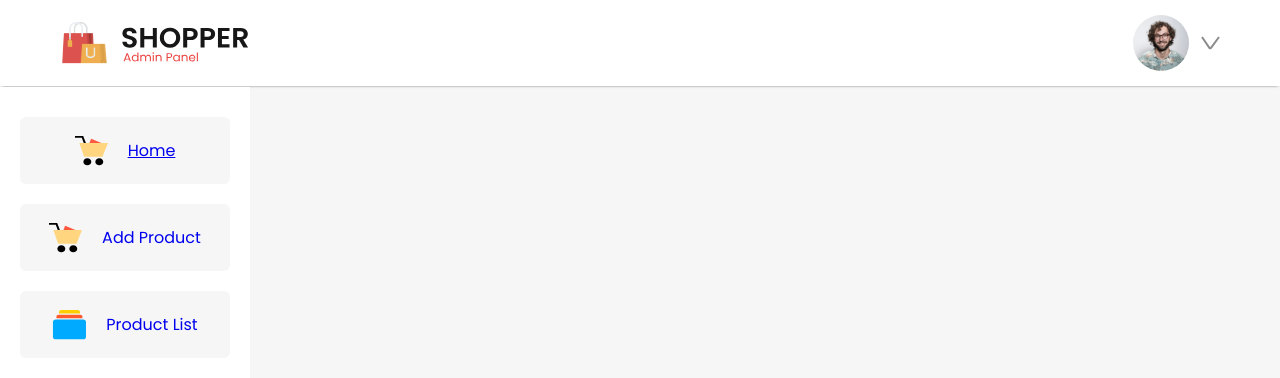
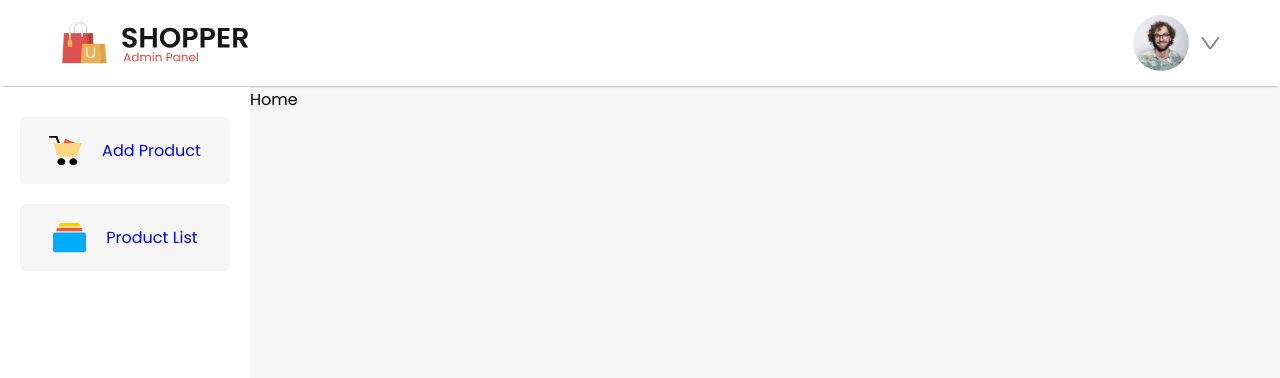
Before and after one commit to harikrishna7730/LookUp-Admin, a React (Vite) app: page / in a window 1280 px wide. Shown: the top 378 px of the page. Built offline with nearby package versions, Linux system fonts and the light colour scheme.

Commit message:
added /2

```diff
--- a/src/components/Pages/Admin.jsx
+++ b/src/components/Pages/Admin.jsx
@@ -4,12 +4,14 @@ import Sidebar from '../Sidebar/Sidebar'
 import { Route, Routes } from 'react-router-dom'
 import AddProduct from '../AddProduct/AddProduct'
 import ListProduct from '../ListProduct/ListProduct'
+import Home from './Home'
 
 const Admin = () => {
   return (
     <div className='admin'>
       <Sidebar/>
       <Routes>
+        <Route path='/' element={<Home/>}/>
         <Route path='/addproduct' element={<AddProduct/>}/>
         <Route path='/listproduct' element={<ListProduct/>}/>
       </Routes>
--- /dev/null
+++ b/src/components/Pages/Home.jsx
@@ -0,0 +1,11 @@
+import React from 'react'
+
+const Home = () => {
+  return (
+    <div>
+      Home
+    </div>
+  )
+}
+
+export default Home
--- a/src/components/Sidebar/Sidebar.jsx
+++ b/src/components/Sidebar/Sidebar.jsx
@@ -6,10 +6,7 @@ import list_product_icon from "../../assets/Product_list_icon.svg"
 const Sidebar = () => {
   return (
     <div className='sidebar'>
-       <Link to={"/"}> <div className="sidebar-item">
-            <img src={add_product_icon} alt="" />
-            <p>Home</p>
-        </div></Link>
+
       <Link to={'/addproduct'} style={{textDecoration:"none"}}>
       <div className="sidebar-item">
             <img src={add_product_icon} alt="" />
--- a/src/main.jsx
+++ b/src/main.jsx
@@ -5,6 +5,8 @@ import App from './App.jsx'
 import {BrowserRouter} from "react-router-dom"
 createRoot(document.getElementById('root')).render(
   <StrictMode>
-    <BrowserRouter><App/></BrowserRouter>
+    <BrowserRouter>
+    <App/>
+    </BrowserRouter>
   </StrictMode>,
 )
```
